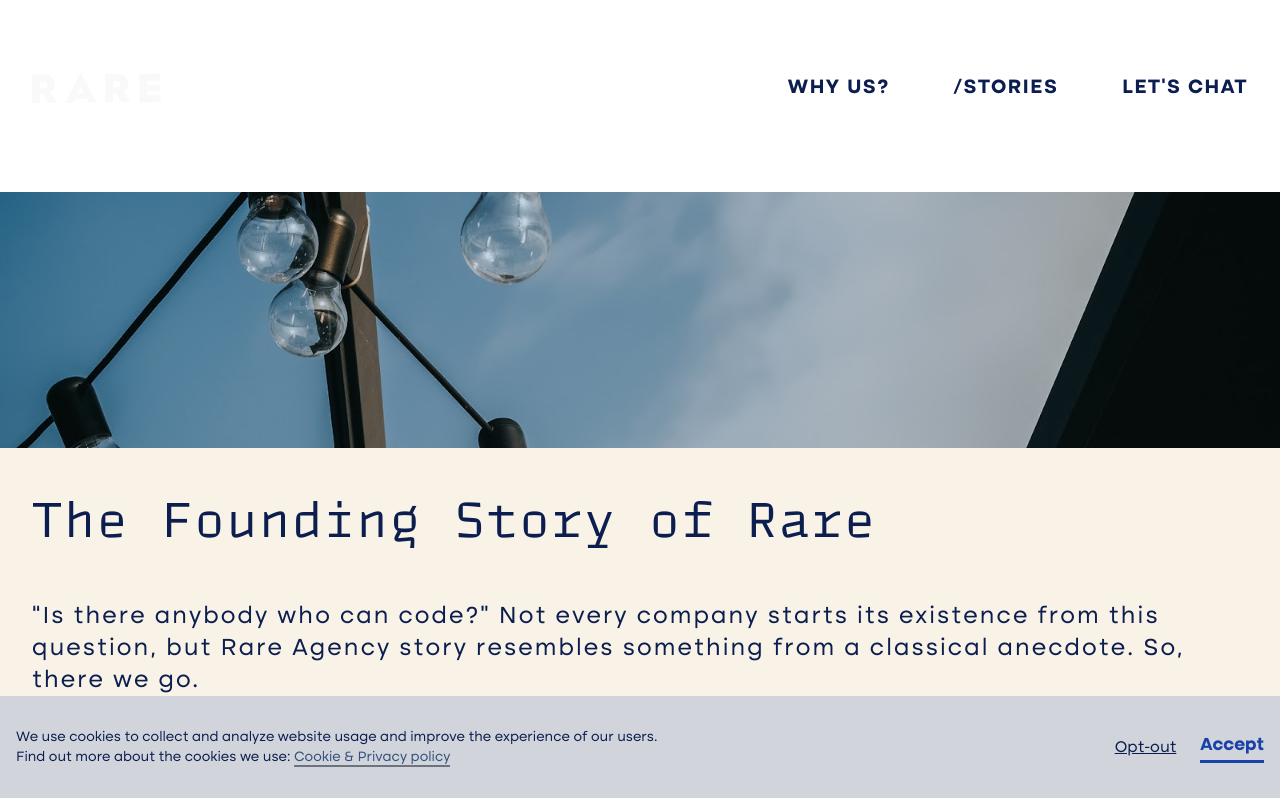
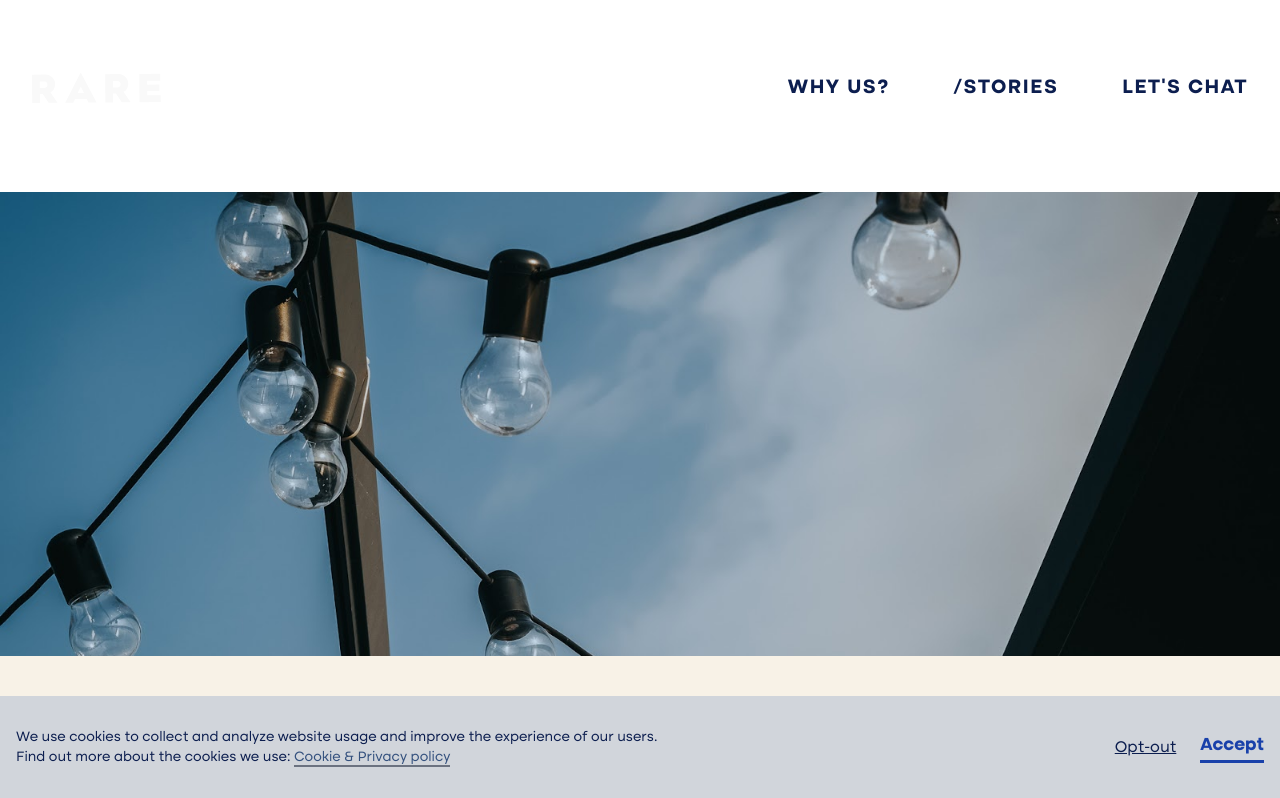
Before and after one commit to rareagency/rare.fi, a Next.js app: page /blog/founding-story in a window 1280 px wide. Shown: the top 798 px of the page. Built offline with nearby package versions, Linux system fonts and the light colour scheme; a small style sheet from the web is missing.

Commit message:
Fix the placement of blog header img

```diff
--- a/components/Blog/BlogHeader.tsx
+++ b/components/Blog/BlogHeader.tsx
@@ -23,28 +23,19 @@ const BlogHeader = ({
 }: Props) => {
   return (
     <header className="col-all layout-grid mt-48 sm:mt-24">
-      {/* <img
-        src={imgUrl}
-        alt={imgAlt}
-        className="col-all object-cover w-full"
-        style={{ minHeight: "20rem", maxHeight: "35rem" }}
-      /> */}
-
       <div
-        className="col-all w-full object-cover overflow-hidden"
+        className="col-all w-full relative z-0"
         style={{
+          height: "35rem",
           minHeight: "20rem",
-          maxHeight: "25rem",
-          objectPosition: "50% 5%",
         }}
       >
         <Image
           src={imgUrl}
           alt={imgAlt}
           className="object-cover"
-          layout="responsive"
-          width={1000}
-          height={200}
+          layout="fill"
+          priority
         />
       </div>
 
@@ -52,7 +43,7 @@ const BlogHeader = ({
         className={c(
           "col-all layout-grid bg-light-yellow",
           "mx-auto py-16 px-8 -mt-64",
-          "md:-mt-4 2xl:w-full 2xl:-mt-24 sm:py-8"
+          "md:-mt-4 2xl:w-full 2xl:-mt-24 sm:py-8 z-10"
         )}
         style={{ maxWidth: "1535px" }}
       >
```
